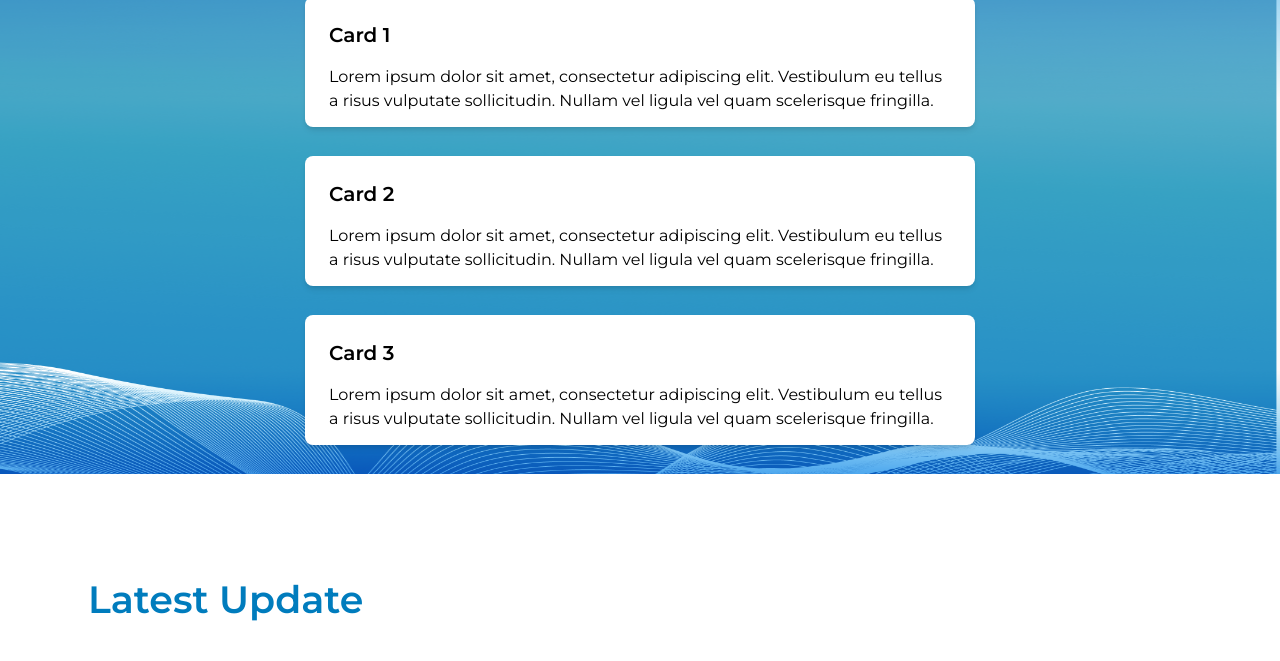
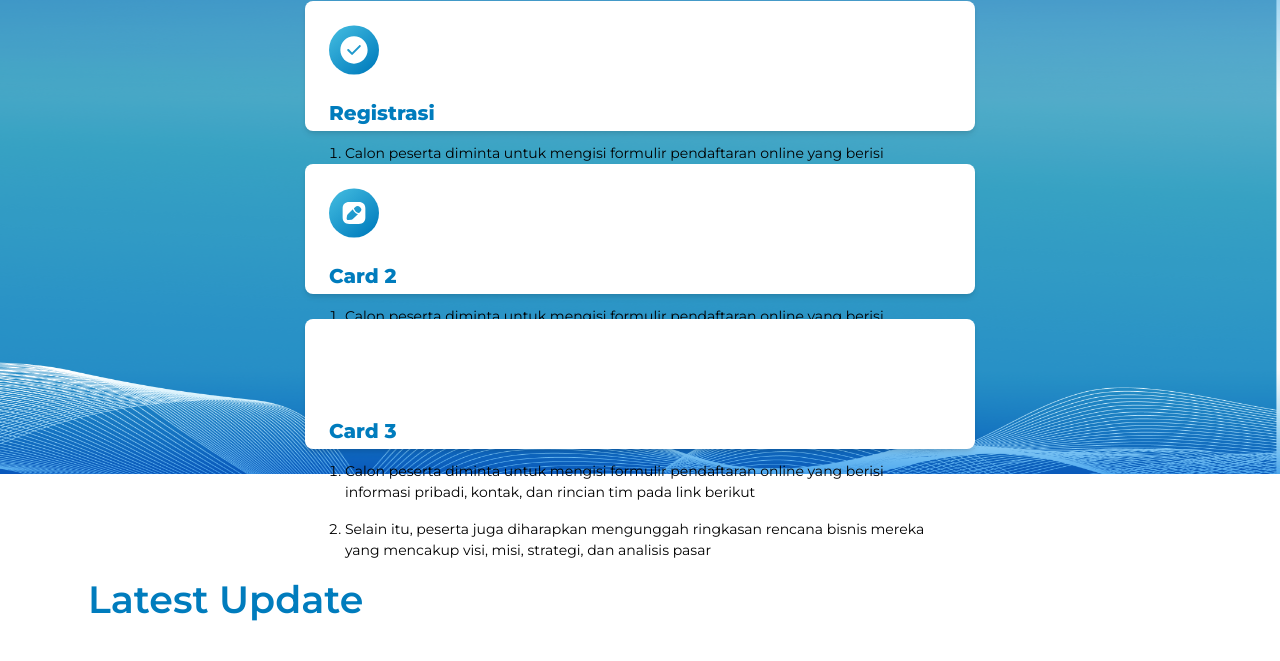
Before and after one commit to lusxs/Detikcom_FrontendDesignAssignment_LusiaKaparang, a website: page src/index.html in a window 1280 px wide. Shown: the part 659-1320 px from the top of the page. Drawn offline with nearby package versions, Linux system fonts and the light colour scheme.

Commit message:
Main page part 2

```diff
--- a/src/index.html
+++ b/src/index.html
@@ -137,19 +137,31 @@
             <div class="card-container grid grid-cols-1 ">
               <h1 class="text-white text-[36px] ml-0 mt-4 font-bold pt-6 ">Mekanisme</h1>
                   <!-- Card 1 -->
-                  <div class="bg-white rounded-lg w-[345px] h-[380px] md:w-[670px] md:h-[130px]  shadow-md p-6">
-                      <h2 class="text-xl font-semibold mb-4">Card 1</h2>
-                      <p>Lorem ipsum dolor sit amet, consectetur adipiscing elit. Vestibulum eu tellus a risus vulputate sollicitudin. Nullam vel ligula vel quam scelerisque fringilla.</p>
+                  <div class="bg-white my-2 rounded-lg w-[345px] h-[380px] md:w-[670px] md:h-[130px]  shadow-md p-6">
+                      <img src="/src/assets/Seleksi.svg" alt="" class="w-[50px] h-[50px] mb-6">
+                      <h3 class="text-xl text-primary font-extrabold mb-4">Registrasi</h2>
+                        <ol class="list-decimal space-y-4 ml-4">
+                          <li class="text-[14px]">Calon peserta diminta untuk mengisi formulir pendaftaran online yang berisi informasi pribadi, kontak, dan rincian tim pada link berikut</li>
+                          <li class="text-[14px]">Selain itu, peserta juga diharapkan mengunggah ringkasan rencana bisnis mereka yang mencakup visi, misi, strategi, dan analisis pasar</li>
+                        </ol>
                   </div>
                   <!-- Card 2 -->
                   <div class="bg-white rounded-lg w-[345px] h-[380px] md:w-[670px] md:h-[130px]  shadow-md p-6">
-                      <h2 class="text-xl font-semibold mb-4">Card 2</h2>
-                      <p>Lorem ipsum dolor sit amet, consectetur adipiscing elit. Vestibulum eu tellus a risus vulputate sollicitudin. Nullam vel ligula vel quam scelerisque fringilla.</p>
+                    <img src="/src/assets/Regis.svg" alt="" class="w-[50px] h-[50px] mb-6">
+                      <h3 class="text-xl text-primary font-extrabold mb-4">Card 2</h2>
+                        <ol class="list-decimal space-y-4 ml-4">
+                          <li class="text-[14px]">Calon peserta diminta untuk mengisi formulir pendaftaran online yang berisi informasi pribadi, kontak, dan rincian tim pada link berikut</li>
+                          <li class="text-[14px]">Selain itu, peserta juga diharapkan mengunggah ringkasan rencana bisnis mereka yang mencakup visi, misi, strategi, dan analisis pasar</li>
+                        </ol>
                   </div>
                   <!-- Card 3 -->
                   <div class="bg-white rounded-lg w-[345px] h-[380px] md:w-[670px] md:h-[130px] shadow-md p-6">
-                      <h2 class="text-xl font-semibold mb-4">Card 3</h2>
-                      <p>Lorem ipsum dolor sit amet, consectetur adipiscing elit. Vestibulum eu tellus a risus vulputate sollicitudin. Nullam vel ligula vel quam scelerisque fringilla.</p>
+                    <img src="/src/assets/Icon Presentation.svg" alt="" class="w-[50px] h-[50px] mb-6">
+                      <h3 class="text-xl text-primary font-extrabold mb-4">Card 3</h2>
+                      <ol class="list-decimal space-y-4 ml-4">
+                          <li class="text-[14px]">Calon peserta diminta untuk mengisi formulir pendaftaran online yang berisi informasi pribadi, kontak, dan rincian tim pada link berikut</li>
+                          <li class="text-[14px]">Selain itu, peserta juga diharapkan mengunggah ringkasan rencana bisnis mereka yang mencakup visi, misi, strategi, dan analisis pasar</li>
+                        </ol>
                   </div>
               </div>
           </div>
@@ -169,7 +181,7 @@
                         <img src="./assets/jwc.png" alt="" class="rounded-xl">
                     </div>
                     <div>
-                        <h class="text-center mt-2">Alpha JWC Ventures Suntikkan Dana Segar kepada OnlinePajak dan Stoqo”.</h3>
+                        <h3 class="text-center mt-2">Alpha JWC Ventures Suntikkan Dana Segar kepada OnlinePajak dan Stoqo”.</h3>
                         <p class="text-[#7A7B7E] font-light">1 hari yang lalu</p>
                     </div>
                 </div>
```
